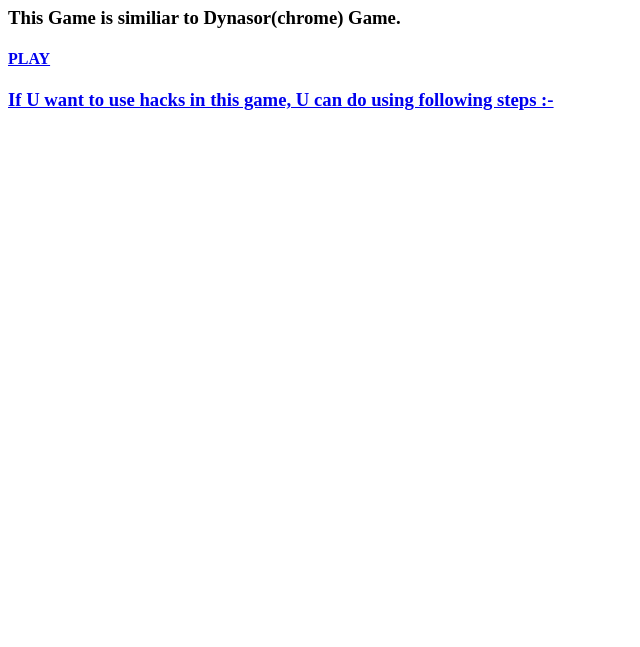
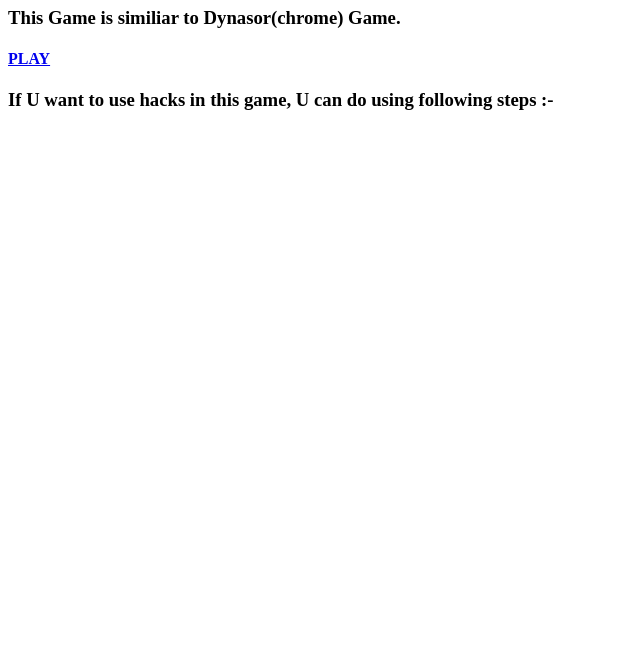
Before and after one commit to LxaNce-Hacker/HTML, a plain HTML site: page Corona-Game/index.html in a window 1280 px wide. Shown: the part 153-800 px from the top of the page, without its empty margins (0-640 px from the left). Drawn offline with Linux system fonts and the light colour scheme.

Commit message:
Update index.html

```diff
--- a/Corona-Game/index.html
+++ b/Corona-Game/index.html
@@ -10,7 +10,7 @@
       CORONA-GAME
     </h1>
     <h3>This Game is similiar to Dynasor(chrome) Game.</h3>
-    <h4><a href=https://lxance-hacker.github.io/HTML/Corona-Game/start/>PLAY</h4>
+    <h4><a href=https://lxance-hacker.github.io/HTML/Corona-Game/start>PLAY</a></h4>
     <h3>If U want to use hacks in this game, U can do using following steps :-<h3>
 
   </body>
```
